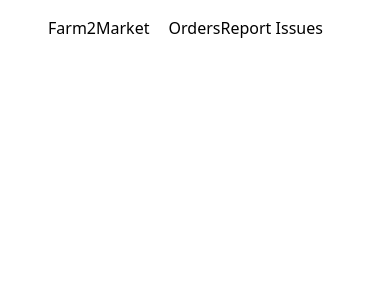
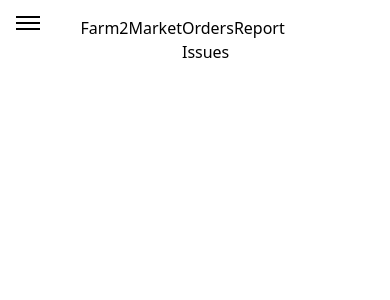
Before and after one commit to jayramana/farm2market, a React (Vite) app in the folder Frontend/: page /wishlist in a window 390 px wide. Shown: the top 300 px of the page. Built offline with nearby package versions, Linux system fonts and the light colour scheme; no server answers.

Commit message:
Added new pages & a hamburger bar for the frontend

```diff
--- a/Frontend/src/App.tsx
+++ b/Frontend/src/App.tsx
@@ -14,7 +14,7 @@
       <Routes>
         <Route path="/" element={<Home />} />
         <Route path="/orders" element={<Order />} />
-        <Route path="/browseonly" element={<BrowseFilter />} />
+        <Route path="/browse" element={<BrowseFilter />} />
         <Route path="/profile" element={<Profile />} />
         <Route path="/individual" element={<IndividualProduct />} />
         <Route path="/group-by-categories" element={<BrowseviaCate />} />
--- /dev/null
+++ b/Frontend/src/components/LeftMenu.tsx
@@ -0,0 +1,54 @@
+import React, { useState } from "react";
+import { useNavigate } from "react-router-dom";
+
+const LeftMenu = () => {
+    const navigate = useNavigate();
+  const [isOpen, setIsOpen] = useState(false);
+    const toggleMenu = () => setIsOpen(!isOpen);
+
+    const redirectosearch = () => {
+        navigate("/browse");
+    }
+    const redirectorders = () => {
+        navigate("/orders");
+    }
+    const redirectoprofile = () => {
+        navigate("/profile");
+    }
+
+  return (
+    <div className="relative">
+      <button
+        className="p-4 w-fit z-50 relative focus:outline-none"
+        onClick={toggleMenu}
+      >
+        <div className="w-6 h-0.5 bg-black mb-1 transition-all" />
+        <div className="w-6 h-0.5 bg-black mb-1 transition-all" />
+        <div className="w-6 h-0.5 bg-black transition-all" />
+      </button>
+
+      <div
+        className={`fixed top-0 left-0 h-full w-48 bg-gray-800 text-white p-6 transform transition-transform duration-300 ease-in-out z-40 ${
+          isOpen ? "translate-x-0" : "-translate-x-full"
+        }`}
+      >
+        <h2 className="text-2xl font-bold mb-6">Menu</h2>
+        <ul className="space-y-4">
+          <li className="hover:text-gray-300 cursor-pointer" onClick={redirectosearch}>Browse</li>
+          <li className="hover:text-gray-300 cursor-pointer" onClick={redirectorders}>My Orders</li>
+          <li className="hover:text-gray-300 cursor-pointer" onClick={redirectoprofile}>My Profile</li>
+        </ul>
+      </div>
+
+      {/* Optional overlay */}
+      {isOpen && (
+        <div
+          className="fixed inset-0 bg-black opacity-50 z-30"
+          onClick={toggleMenu}
+        />
+      )}
+    </div>
+  );
+};
+
+export default LeftMenu;
--- a/Frontend/src/components/Nav.tsx
+++ b/Frontend/src/components/Nav.tsx
@@ -23,7 +23,7 @@
   };
 
   return (
-    <main className="flex justify-between px-12 py-4">
+    <main className="col-span-2 flex justify-between px-12 py-4">
       <p>Farm2Market</p>
 
       <div>
--- /dev/null
+++ b/Frontend/src/components/WishList.tsx
@@ -0,0 +1,12 @@
+
+
+
+const WishList = () => {
+  return (
+    <div>
+
+    </div>
+  )
+}
+
+export default WishList
--- a/Frontend/src/main.tsx
+++ b/Frontend/src/main.tsx
@@ -3,12 +3,21 @@
 import { BrowserRouter as Router } from "react-router-dom";
 import App from "./App.tsx";
 import Nav from "./components/Nav.tsx";
-import "./index.css"
+import "./index.css";
+import LeftMenu from "./components/LeftMenu.tsx";
 
 createRoot(document.getElementById("root")!).render(
   <StrictMode>
     <Router>
-      <Nav />
+      <div className="grid grid-cols-12">
+        <div className="col-span-0.1">
+          <LeftMenu />
+        </div>
+        <div className="col-span-10">
+          <Nav />
+        </div>
+      </div>
+
       <App />
     </Router>
   </StrictMode>
--- a/Frontend/src/store/useFtm.ts
+++ b/Frontend/src/store/useFtm.ts
@@ -15,6 +15,7 @@
   currView: number;
   currCat: string;
   currSeller: string;
+
 
   loadingProd: boolean;
   loadingCat: boolean;
@@ -58,6 +59,7 @@
   currView: -1,
   currCat: "",
   currSeller: "",
+  cart : [],
 
   loadingProd: false,
   loadingCat: false,
```
